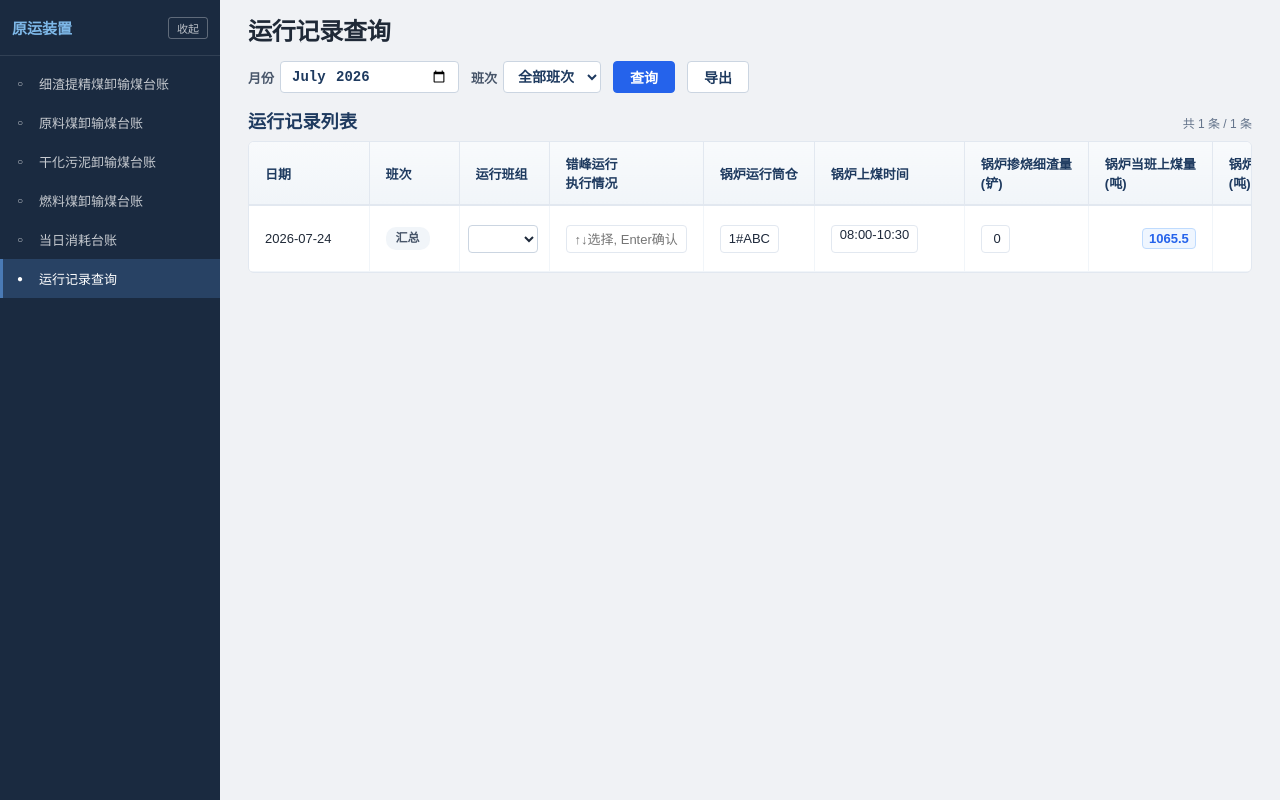
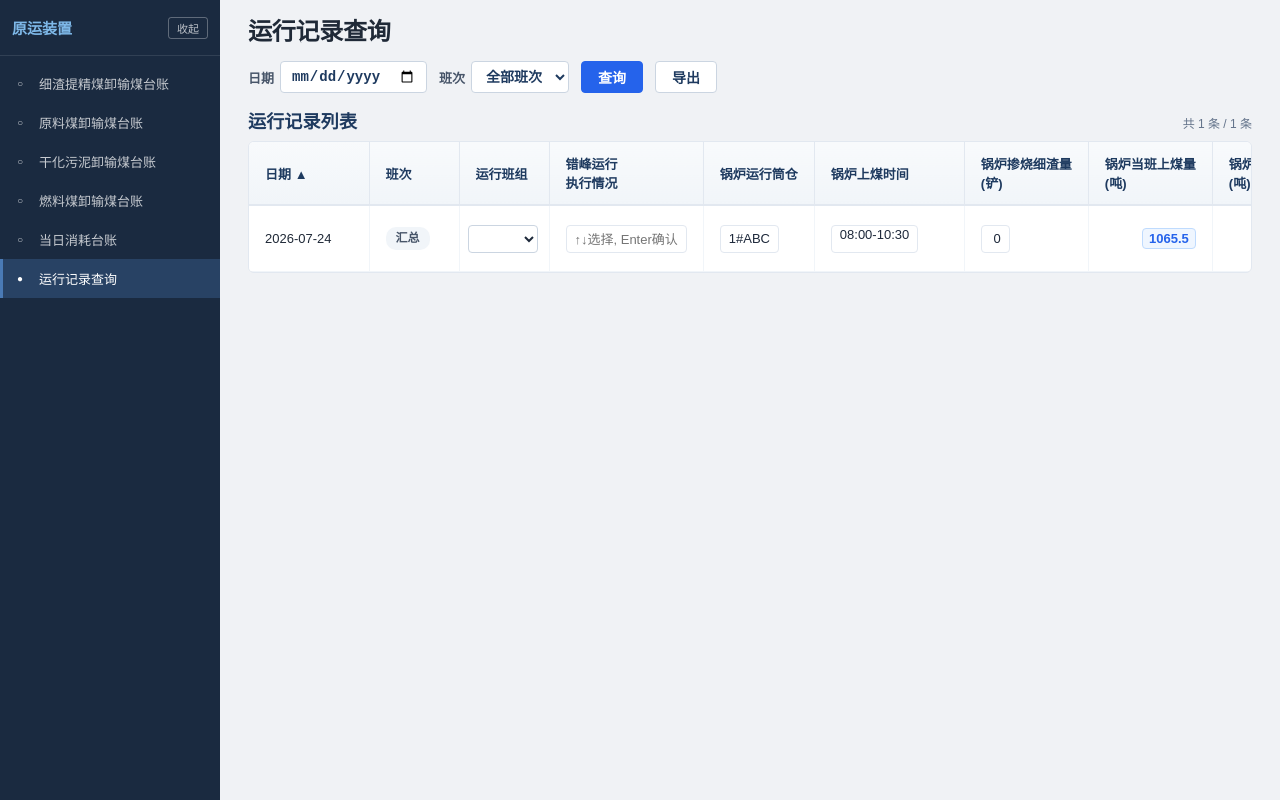
Before and after one commit to cfw123/TZ, a Vue app: page /record in a window 1280 px wide. Built offline with nearby package versions, Linux system fonts and the light colour scheme.

Commit message:
ORVfinish

```diff
--- a/src/views/OperationRecordView.vue
+++ b/src/views/OperationRecordView.vue
@@ -6,8 +6,8 @@
     <div class="toolbar">
       <div class="toolbar-filters">
         <div class="filter-group">
-          <label class="filter-label">月份</label>
-          <input type="month" v-model="filterMonth" class="filter-input" />
+          <label class="filter-label">日期</label>
+          <input type="date" v-model="filterDate" class="filter-input" />
         </div>
 
         <div class="filter-group">
@@ -42,7 +42,9 @@
         <table class="record-table">
           <thead>
             <tr>
-              <th class="th-sticky th-sticky--1">日期</th>
+              <th class="th-sticky th-sticky--1 sortable-th" @click="dateSortAsc = !dateSortAsc">
+                日期 <span class="sort-icon">{{ dateSortAsc ? '▲' : '▼' }}</span>
+              </th>
               <th class="th-sticky th-sticky--2">班次</th>
               <th class="th-sticky th-sticky--3">运行班组</th>
               <th>错峰运行<br>执行情况</th>
@@ -696,12 +698,6 @@ const records = computed<OperationRecordRow[]>(() => {
 // ---------------------------------------------------------------------------
 // Filter State
 // ---------------------------------------------------------------------------
-function toLocalMonthString(date: Date): string {
-  const y = date.getFullYear()
-  const m = String(date.getMonth() + 1).padStart(2, '0')
-  return `${y}-${m}`
-}
-
 function toLocalDateString(date: Date): string {
   const y = date.getFullYear()
   const m = String(date.getMonth() + 1).padStart(2, '0')
@@ -709,7 +705,8 @@ function toLocalDateString(date: Date): string {
   return `${y}-${m}-${d}`
 }
 
-const filterMonth = ref<string>(toLocalMonthString(new Date()))
+const dateSortAsc = ref(true)
+const filterDate = ref<string>('')
 const filterShift = ref<string>('')
 const PAGE_SIZE = 50
 const currentPage = ref(1)
@@ -726,12 +723,12 @@ const filteredRecords = computed<OperationRecordRow[]>(() => {
   currentPage.value = 1
   return records.value
     .filter(rec => {
-      const monthMatch = !filterMonth.value || rec.record_date.startsWith(filterMonth.value)
+      const dateMatch = !filterDate.value || rec.record_date === filterDate.value
       const shiftMatch = !filterShift.value || rec.shift_batch === filterShift.value
-      return monthMatch && shiftMatch
+      return dateMatch && shiftMatch
     })
     .sort((a, b) => {
-      const dateCompare = a.record_date.localeCompare(b.record_date)
+      const dateCompare = a.record_date.localeCompare(b.record_date) * (dateSortAsc.value ? 1 : -1)
       if (dateCompare !== 0) return dateCompare
       const shiftA = SHIFT_ORDER[a.shift_batch] ?? 99
       const shiftB = SHIFT_ORDER[b.shift_batch] ?? 99
```
